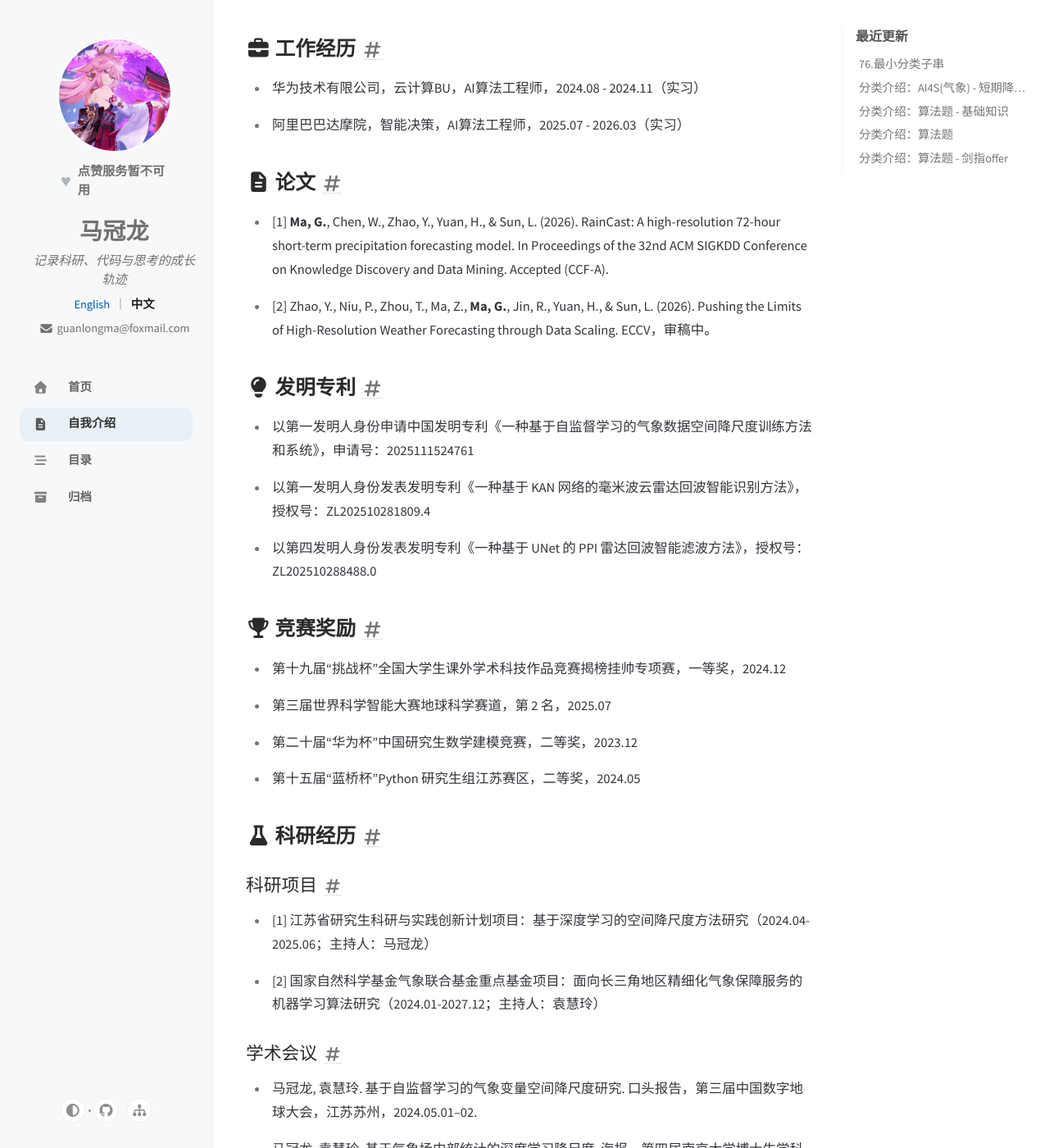
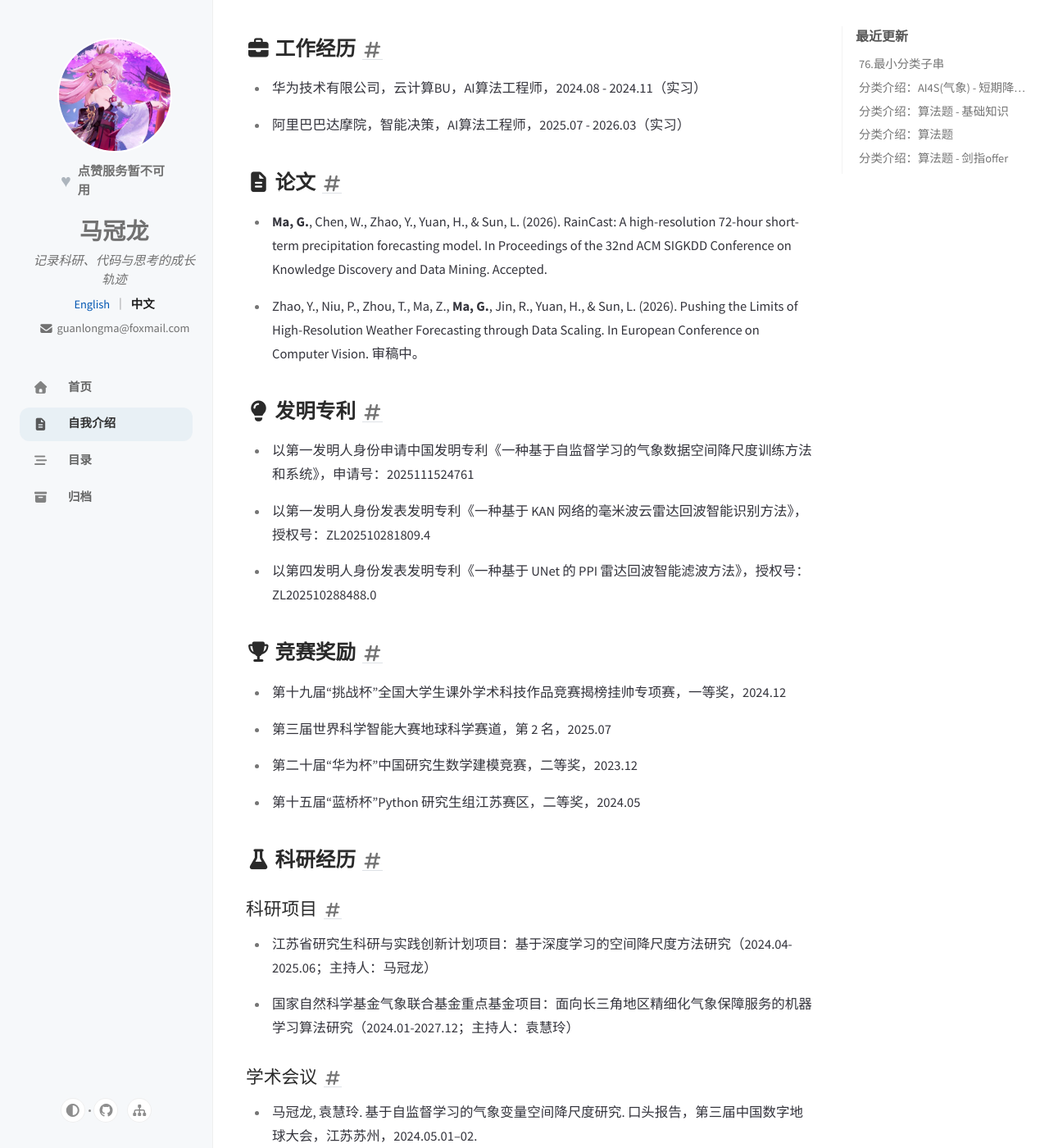
Before and after one commit to mgl666/mgl666.github.io, a Jekyll site: the page built from _tabs/zh-cv.md, in a window 1280 px wide and 1400 px high, scrolled down 294 px. Shown: the whole window at 82% size. Built offline with Jekyll 4.4.1, drawn with Linux system fonts in a browser that asks for light colours; cached includes are drawn as plain includes; nearby versions of some CDN libraries; comment, search, counter and statistics services are not loaded.

Commit message:
docs: update CV content

```diff
--- a/_tabs/zh-cv.md
+++ b/_tabs/zh-cv.md
@@ -20,9 +20,9 @@ order: 1
 - 阿里巴巴达摩院，智能决策，AI算法工程师，2025.07 - 2026.03（实习）
 
 ## <i class="fas fa-file-alt"></i>  **论文**
-- [1] **Ma, G.**, Chen, W., Zhao, Y., Yuan, H., & Sun, L. (2026). RainCast: A high-resolution 72-hour short-term precipitation forecasting model. In Proceedings of the 32nd ACM SIGKDD Conference on Knowledge Discovery and Data Mining. Accepted (CCF-A).
+- **Ma, G.**, Chen, W., Zhao, Y., Yuan, H., & Sun, L. (2026). RainCast: A high-resolution 72-hour short-term precipitation forecasting model. In Proceedings of the 32nd ACM SIGKDD Conference on Knowledge Discovery and Data Mining. Accepted.
 
-- [2] Zhao, Y., Niu, P., Zhou, T., Ma, Z., **Ma, G.**, Jin, R., Yuan, H., & Sun, L. (2026). Pushing the Limits of High-Resolution Weather Forecasting through Data Scaling. ECCV，审稿中。
+- Zhao, Y., Niu, P., Zhou, T., Ma, Z., **Ma, G.**, Jin, R., Yuan, H., & Sun, L. (2026). Pushing the Limits of High-Resolution Weather Forecasting through Data Scaling. In European Conference on Computer Vision. 审稿中。
 
 ## <i class="fas fa-lightbulb"></i>  **发明专利**
 
@@ -46,9 +46,9 @@ order: 1
 
 ### 科研项目
 
-- [1] 江苏省研究生科研与实践创新计划项目：基于深度学习的空间降尺度方法研究（2024.04-2025.06；主持人：马冠龙）
+- 江苏省研究生科研与实践创新计划项目：基于深度学习的空间降尺度方法研究（2024.04-2025.06；主持人：马冠龙）
 
-- [2] 国家自然科学基金气象联合基金重点基金项目：面向长三角地区精细化气象保障服务的机器学习算法研究（2024.01-2027.12；主持人：袁慧玲）
+- 国家自然科学基金气象联合基金重点基金项目：面向长三角地区精细化气象保障服务的机器学习算法研究（2024.01-2027.12；主持人：袁慧玲）
 
 ### 学术会议
 
```
Also changed, not shown: _tabs/cv.md (+4 -4 lines).
